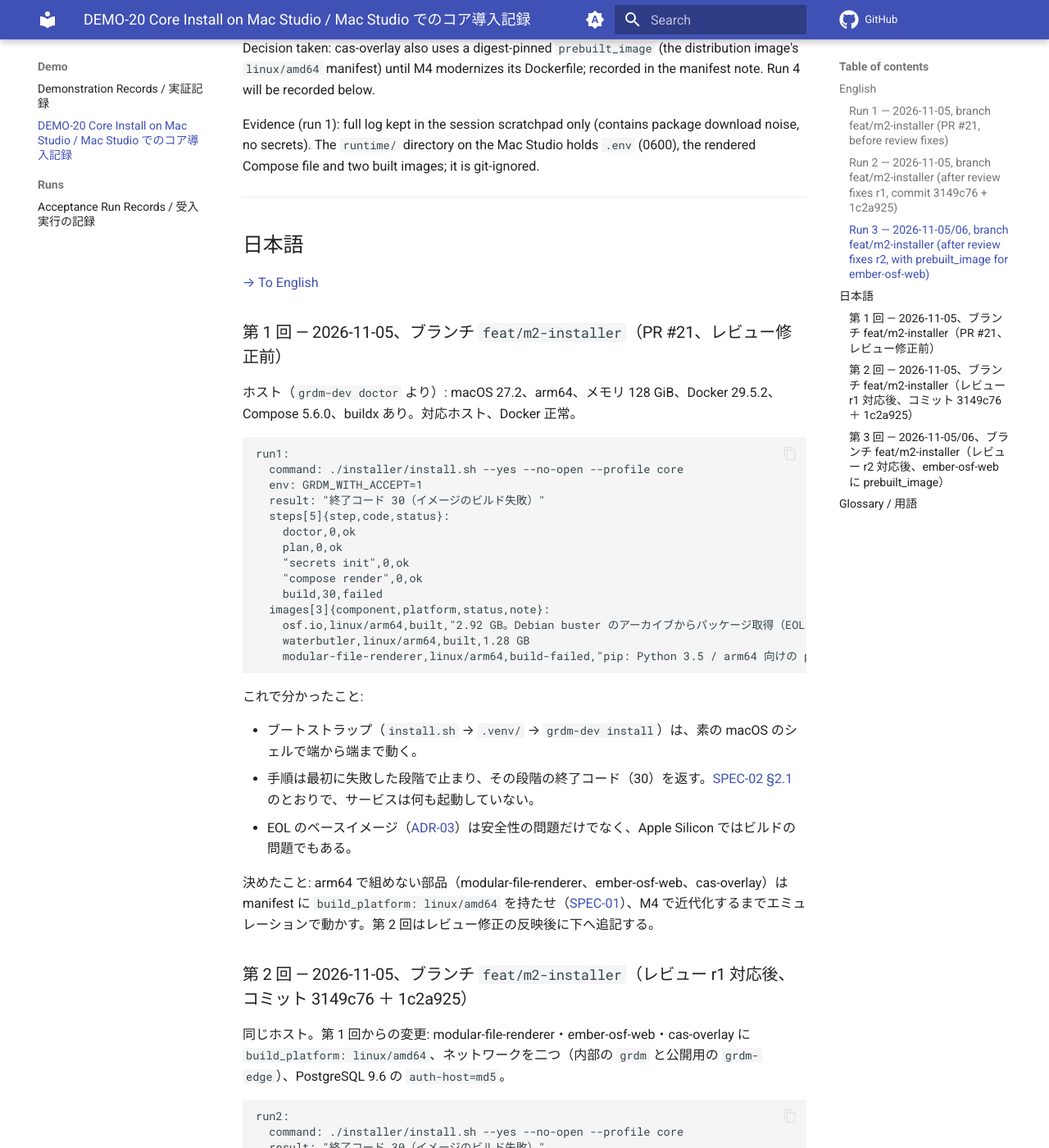
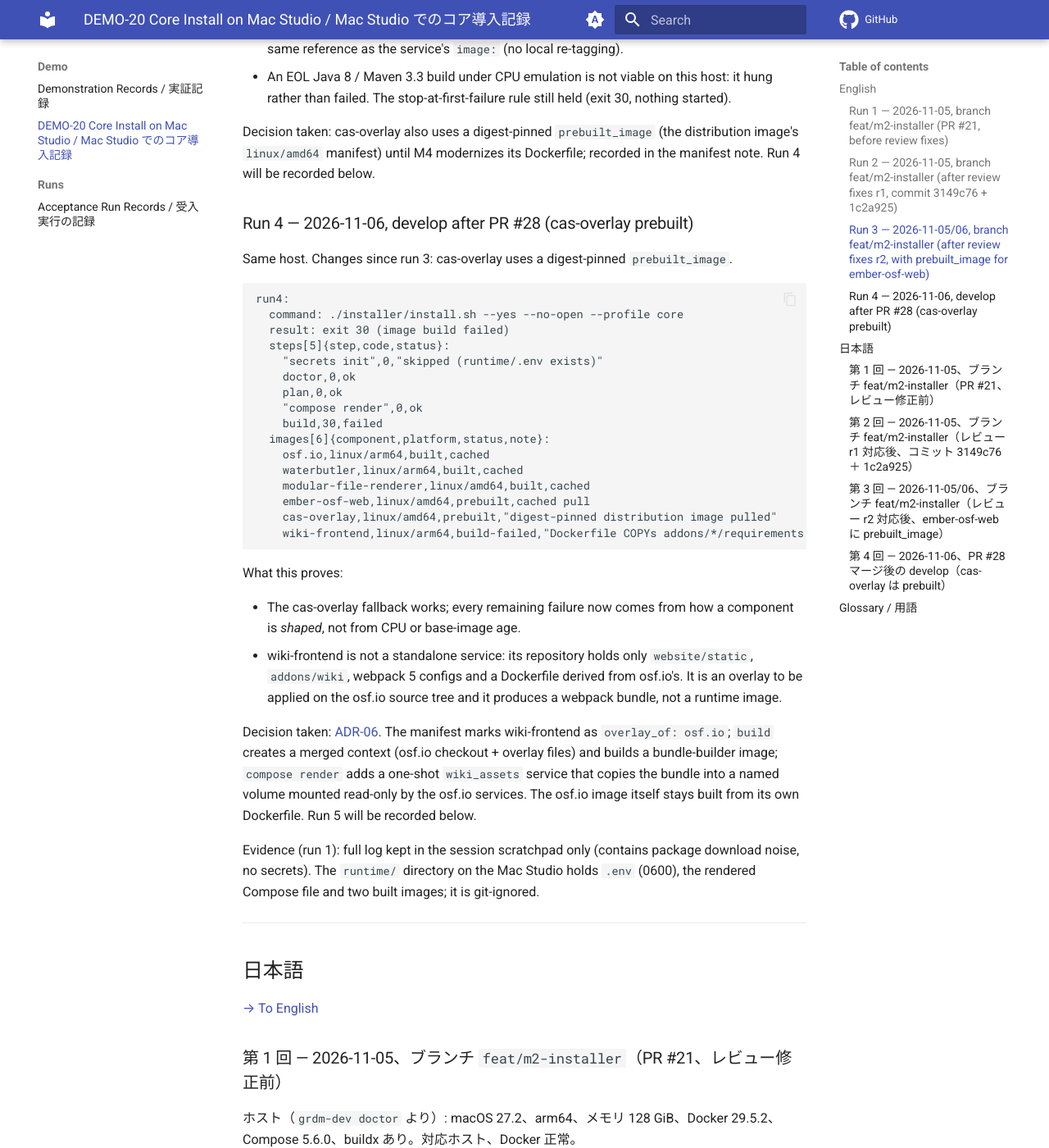
Before and after one commit to RCOSDP/RDM-developer-guide, an MkDocs documentation site: the page built from docs/demo/20_core_install_mac_studio.md, in a window 1280 px wide and 1400 px high, scrolled down 3259 px. Shown: the whole window at 82% size. Built offline with MkDocs 1.6.1 and Material for MkDocs 9.7.7, drawn with Linux system fonts in a browser that asks for light colours; a script that is not in the unit is left out; comment, search, counter and statistics services are not loaded; some of the changed text lies outside the part shown.

Commit message:
docs(demo): 実機第 4 回（cas prebuilt 成功、wiki-frontend はオーバーレイでビルド不可）を記録し ADR-06 へ結ぶ
Co-Authored-By: Claude Fable 5.1 <noreply@anthropic.com>
Claude-Session: https://claude.ai/code/session_01BW1YQju1R8hU1GgE9LhLD4

````diff
--- a/docs/demo/20_core_install_mac_studio.md
+++ b/docs/demo/20_core_install_mac_studio.md
@@ -5,7 +5,8 @@
 
 **Jump:** [English](#english) · [日本語](#japanese)
 
-- Version / 版: 0.3 — 2026-11-06. **Learned:** CPU emulation can turn an EOL build into a silent hang rather than an error, so hung builds need an operator timeout and a prebuilt fallback until modernization. ／ CPU エミュレーションは EOL のビルドをエラーではなく無言のハングに変えうる。近代化までは、ハングしたビルドに操作者の打ち切りと配布済みイメージの代替が要る。
+- Version / 版: 0.4 — 2026-11-06. **Learned:** a repository can be an overlay rather than a service; the installer must know the shape of each component (built, prebuilt, overlay) before it can build anything. ／ リポジトリはサービスではなくオーバーレイであることがある。インストーラーは組む前に各部品の形（built・prebuilt・overlay）を知っていなければならない。
+  0.3 — 2026-11-06. **Learned:** CPU emulation can turn an EOL build into a silent hang rather than an error, so hung builds need an operator timeout and a prebuilt fallback until modernization. ／ CPU エミュレーションは EOL のビルドをエラーではなく無言のハングに変えうる。近代化までは、ハングしたビルドに操作者の打ち切りと配布済みイメージの代替が要る。
   0.2 — 2026-11-05. **Learned:** emulation solves missing arm64 wheels but not a base image that current Docker refuses outright; that needs a prebuilt fallback until the Dockerfile is modernized. ／ エミュレーションは arm64 の wheel 不足を解くが、現行 Docker が取得そのものを拒むベースイメージには効かない。Dockerfile を近代化するまでは配布済みイメージの代替が要る。
   0.1 — 2026-11-05. **Learned:** the first real run proved the stop-at-first-failure design and exposed that an EOL Python 3.5 image cannot be built for arm64, which the specifications had only predicted. ／ 最初の実行で「最初の失敗で止まる」設計が働くことと、EOL の Python 3.5 イメージは arm64 で組めないこと（仕様では予測だった）が実証された。
 - Normative source: [SPEC-02 Installer CLI](../spec/02_installer_cli.md) · [SPEC-04 Acceptance Tests](../spec/04_acceptance_tests.md)
@@ -105,6 +106,36 @@ What this proves:
 
 Decision taken: cas-overlay also uses a digest-pinned `prebuilt_image` (the distribution image's `linux/amd64` manifest) until M4 modernizes its Dockerfile; recorded in the manifest note. Run 4 will be recorded below.
 
+### Run 4 — 2026-11-06, develop after PR #28 (cas-overlay prebuilt)
+
+Same host. Changes since run 3: cas-overlay uses a digest-pinned `prebuilt_image`.
+
+```toon
+run4:
+  command: ./installer/install.sh --yes --no-open --profile core
+  result: exit 30 (image build failed)
+  steps[5]{step,code,status}:
+    "secrets init",0,"skipped (runtime/.env exists)"
+    doctor,0,ok
+    plan,0,ok
+    "compose render",0,ok
+    build,30,failed
+  images[6]{component,platform,status,note}:
+    osf.io,linux/arm64,built,cached
+    waterbutler,linux/arm64,built,cached
+    modular-file-renderer,linux/amd64,built,cached
+    ember-osf-web,linux/amd64,prebuilt,cached pull
+    cas-overlay,linux/amd64,prebuilt,"digest-pinned distribution image pulled"
+    wiki-frontend,linux/arm64,build-failed,"Dockerfile COPYs addons/*/requirements.txt, admin/yarn.lock, website/... that exist only in the osf.io tree"
+```
+
+What this proves:
+
+- The cas-overlay fallback works; every remaining failure now comes from how a component is *shaped*, not from CPU or base-image age.
+- wiki-frontend is not a standalone service: its repository holds only `website/static`, `addons/wiki`, webpack 5 configs and a Dockerfile derived from osf.io's. It is an overlay to be applied on the osf.io source tree and it produces a webpack bundle, not a runtime image.
+
+Decision taken: [ADR-06](../decisions/ADR-06_Wiki_Frontend_Overlay.md). The manifest marks wiki-frontend as `overlay_of: osf.io`; `build` creates a merged context (osf.io checkout + overlay files) and builds a bundle-builder image; `compose render` adds a one-shot `wiki_assets` service that copies the bundle into a named volume mounted read-only by the osf.io services. The osf.io image itself stays built from its own Dockerfile. Run 5 will be recorded below.
+
 Evidence (run 1): full log kept in the session scratchpad only (contains package download noise, no secrets). The `runtime/` directory on the Mac Studio holds `.env` (0600), the rendered Compose file and two built images; it is git-ignored.
 
 ---
@@ -201,6 +232,36 @@ run3:
 
 決めたこと: cas-overlay も M4 で Dockerfile を近代化するまで、配布イメージの `linux/amd64` マニフェストをダイジェスト固定の `prebuilt_image` として使う。manifest の note に記録。第 4 回は下へ追記する。
 
+### 第 4 回 — 2026-11-06、PR #28 マージ後の develop（cas-overlay は prebuilt）
+
+同じホスト。第 3 回からの変更: cas-overlay はダイジェスト固定の `prebuilt_image`。
+
+```toon
+run4:
+  command: ./installer/install.sh --yes --no-open --profile core
+  result: "終了コード 30（イメージのビルド失敗）"
+  steps[5]{step,code,status}:
+    "secrets init",0,"skipped（runtime/.env があるため）"
+    doctor,0,ok
+    plan,0,ok
+    "compose render",0,ok
+    build,30,failed
+  images[6]{component,platform,status,note}:
+    osf.io,linux/arm64,built,キャッシュ
+    waterbutler,linux/arm64,built,キャッシュ
+    modular-file-renderer,linux/amd64,built,キャッシュ
+    ember-osf-web,linux/amd64,prebuilt,取得済みキャッシュ
+    cas-overlay,linux/amd64,prebuilt,"ダイジェスト固定の配布イメージを取得"
+    wiki-frontend,linux/arm64,build-failed,"Dockerfile が osf.io の木にしかない addons/*/requirements.txt、admin/yarn.lock、website/… を COPY する"
+```
+
+これで分かったこと:
+
+- cas-overlay の代替は働く。残る失敗はすべて部品の「形」に由来し、CPU やベースイメージの古さではない。
+- wiki-frontend は独立したサービスではない。リポジトリには `website/static`、`addons/wiki`、webpack 5 の設定、osf.io 派生の Dockerfile しかなく、osf.io のソースツリーに重ねて webpack の束を作るオーバーレイである。実行用イメージは作らない。
+
+決めたこと: [ADR-06](../decisions/ADR-06_Wiki_Frontend_Overlay.md)。manifest で wiki-frontend を `overlay_of: osf.io` とし、`build` は重ねたコンテキスト（osf.io のチェックアウト＋オーバーレイ）から束を作るイメージを組み、`compose render` は一回限りの `wiki_assets` サービスを加えて束を名前付きボリュームへ写し、osf.io のサービスが読み取り専用でマウントする。osf.io のイメージ自体は従来どおり自分の Dockerfile で組む。第 5 回は下へ追記する。
+
 証跡（第 1 回）: 全ログはセッションの作業領域にのみ保管（パッケージ取得の出力が大半で、秘密は含まない）。Mac Studio の `runtime/` には `.env`（0600）、生成した Compose ファイル、ビルド済みイメージ 2 つがあり、git では無視される。
 
 ---
````
